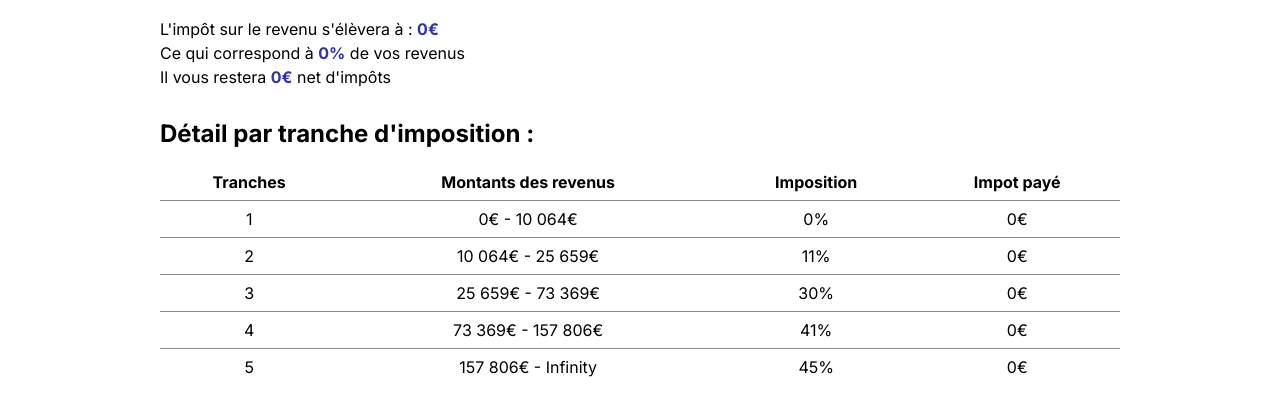
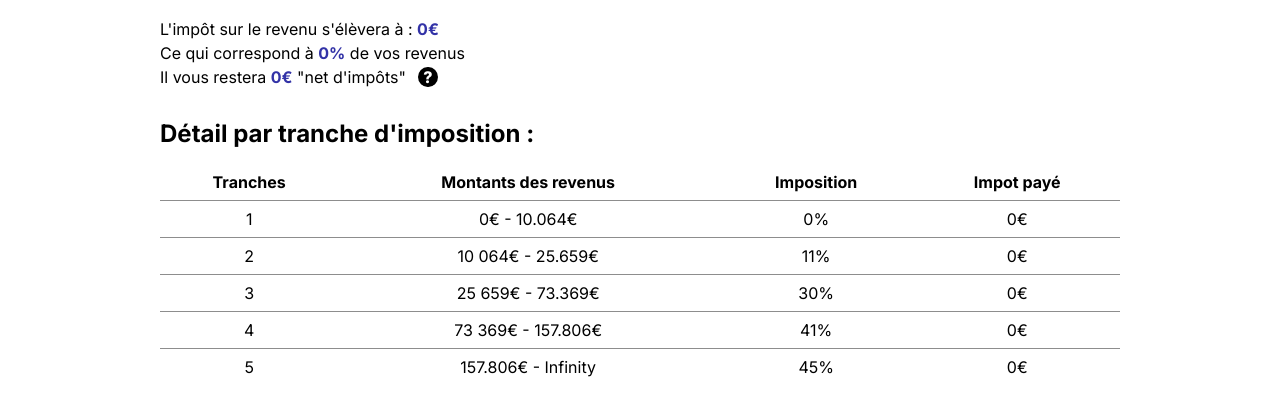
Before and after one commit to MathisBarre/grafikart-challenge-impots, a React (Create React App) app: page / in a window 1280 px wide. Shown: the part 424-838 px from the top of the page. Built offline with nearby package versions, Linux system fonts and the light colour scheme.

Commit message:
Ajout aide

```diff
--- a/package.json
+++ b/package.json
@@ -10,7 +10,8 @@
   "dependencies": {
     "react": "16.12.0",
     "react-dom": "16.12.0",
-    "react-scripts": "3.0.1"
+    "react-scripts": "3.0.1",
+    "react-tooltip": "^4.2.8"
   },
   "devDependencies": {
     "typescript": "3.8.3"
--- a/public/index.html
+++ b/public/index.html
@@ -1,5 +1,5 @@
 <!DOCTYPE html>
-<html lang="en">
+<html lang="fr">
 
 <head>
 	<meta charset="utf-8">
@@ -20,7 +20,7 @@
       work correctly both with client-side routing and a non-root public URL.
       Learn how to configure a non-root public URL by running `npm run build`.
     -->
-	<title>React App</title>
+	<title>Simulateur impôt sur le revenu 2020</title>
 </head>
 
 <body>
--- a/src/App.js
+++ b/src/App.js
@@ -1,4 +1,5 @@
 import React, {useState, useEffect} from "react";
+import ReactTooltip from 'react-tooltip';
 import "./styles.css";
 
 export default function App() {
@@ -101,7 +102,7 @@ export default function App() {
           <h2>Votre estimation :</h2>
           <p>L'impôt sur le revenu s'élèvera à : <strong>{impot.total}€</strong></p>
           <p>Ce qui correspond à <strong>{(impot.total * 100 / netTaxableIncome) ? Math.round(impot.total * 100 / netTaxableIncome) : 0}%</strong> de vos revenus</p>
-          <p>Il vous restera <strong>{ netTaxableIncome - impot.total}€</strong> net d'impôts</p>
+          <p>Il vous restera <strong>{ netTaxableIncome - impot.total}€</strong> "net d'impôts" <span className="help" data-tip="La somme &quot;net d'impôt&quot; est la somme restante après avoir payé l'impôt sur le revenu">?</span></p>
           <h2>Détail par tranche d'imposition : </h2>
           <table>
             <thead>
@@ -116,31 +117,31 @@ export default function App() {
               {/* Peut être optimisé : */}
               <tr>
                 <td>1</td>
-                <td>0€ - 10 064€</td>
+                <td>0€ - 10.064€</td>
                 <td>0%</td>
                 <td>0€</td>
               </tr>
               <tr>
                 <td>2</td>
-                <td>10 064€ - 25 659€</td>
+                <td>10 064€ - 25.659€</td>
                 <td>11%</td>
                 <td>{impot.slice[1]}€</td>
               </tr>
               <tr>
                 <td>3</td>
-                <td>25 659€ - 73 369€</td>
+                <td>25 659€ - 73.369€</td>
                 <td>30%</td>
                 <td>{impot.slice[2]}€</td>
               </tr>
               <tr>
                 <td>4</td>
-                <td>73 369€ - 157 806€</td>
+                <td>73 369€ - 157.806€</td>
                 <td>41%</td>
                 <td>{impot.slice[3]}€</td>
               </tr>
               <tr>
                 <td>5</td>
-                <td>157 806€ - Infinity</td>
+                <td>157.806€ - Infinity</td>
                 <td>45%</td>
                 <td>{impot.slice[4]}€</td>
               </tr>
@@ -148,6 +149,7 @@ export default function App() {
           </table>
         </div>
       </div>
+      <ReactTooltip />
     </main>
   );
 }
--- a/src/styles.css
+++ b/src/styles.css
@@ -52,6 +52,7 @@ h1 {
   padding: 0.5rem 1rem;
   box-sizing: border-box;
   font-size: 0.875rem;
+  cursor: pointer;
 }
 
 .checked {
@@ -116,3 +117,15 @@ tr:last-child {
 p {
   margin: 4px 0;
 }
+
+.help {
+  background: black;
+  cursor: help;
+  color: white;
+  font-weight: 800;
+  width: 1.2rem;
+  display: inline-block;
+  text-align: center;
+  border-radius: 100%;
+  margin-left: 0.5rem;
+}
```
Also changed, not shown: 1 other file (tests, documents, lock files or other folders).
